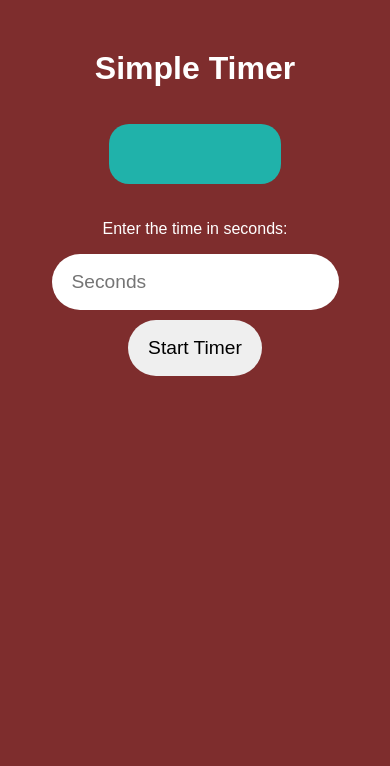
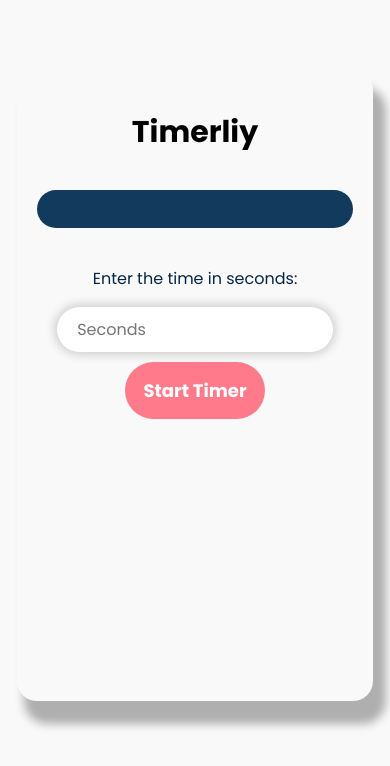
Before and after one commit to hussainshamim16/timerliy, a plain HTML site: page index.html in a window 390 px wide. Drawn offline with Linux system fonts and the light colour scheme.

Commit message:
final edditing of index

```diff
--- a/index.html
+++ b/index.html
@@ -5,19 +5,60 @@
     <meta name="viewport" content="width=device-width, initial-scale=1.0">
     <title>Simple JavaScript Timer</title>
     <style>
+        @import url('https://fonts.googleapis.com/css2?family=Poppins:ital,wght@0,100;0,200;0,300;0,400;0,500;0,600;0,700;0,800;0,900;1,100;1,200;1,300;1,400;1,500;1,600;1,700;1,800;1,900&display=swap');
+        :root{
+            --pink: #ff7a8a;
+            --whiter:#f9f9f9;
+            --dark:#062743;
+            --light: #113a5d;
+        }
+        *{
+
+            font-family: "Poppins", sans-serif;
+        }
         body {
-            font-family: Arial, sans-serif;
             text-align: center;
             margin-top: 50px;
-            background-color: rgb(126, 45, 45);
-            color: white;
+            background-color:var(--whiter);
+            color: var(--dark);
         }
+        #container{
+            /* border: 1px solid red; */
+            width: 50%;
+            height: 70vh;
+            padding: 20px 10px;
+            border-radius: 20px;
+            box-shadow: 10px 20px 10px 3px #0202024d;
+
+            margin: 0px auto;
+            margin-top: 70px;
+            text-align: center;
+
+
+        }
+h1{
+    color:black;
+    text-transform:capitalize;
+}
         input {
 
             font-size: 1.2em;
             padding: 17px 20px;
             border-radius: 50px;
             border: none;
+            /* background-color: black; */
+            width: 60%;
+            box-shadow: 0px 0px 10px 3px #0202022a;
+        }
+
+        #timerDisplay{
+            /* border: 1px solid red; */
+            display: inline-block;
+            width: 50%;
+            padding: 30px;
+            border-radius: 50px;
+            background-color: var(--light);
+            color: var(--whiter);
         }
         button {
             padding: 17px 20px;
@@ -25,25 +66,46 @@
             border: none;
             font-size: 1.2em;
             margin-top: 10px;
+            background-color: var(--pink);
+            color: white;
+            font-weight: 700;
         }
-        #timerDisplay{
-            /* border: 1px solid red; */
-            display: inline-block;
-            width: 30%;
-            padding: 30px;
-            border-radius: 20px;
-            background-color: lightseagreen;
+        @media only screen and (max-width: 600px){
+            #container{
+
+            width: 90%;
+
+            }
+            h1{
+                font-size: 30px;
+            }
+input{
+    width: 70%;
+    padding: 10px 20px;
+    font-size: 16px;
+}
+#timerDisplay{
+    width: 85%;
+    padding: 19px 15px;
+    font-size: 15px;
+}
+button{
+    font-size: 18px;
+    padding: 15px 18px;
+}
         }
     </style>
 </head>
 <body>
+    <div id="container">
+        <h1>timerliy</h1>
+        <p id="timerDisplay"></p>
+        <p>Enter the time in seconds:</p>
+        <input type="number" id="timeInput" placeholder="Seconds" min="1">
+        <br>
+        <button onclick="startTimer()" id="bt">Start Timer</button>
+    </div>
 
-    <h1>Simple Timer</h1>
-    <p id="timerDisplay"></p>
-    <p>Enter the time in seconds:</p>
-    <input type="number" id="timeInput" placeholder="Seconds" min="1">
-    <br>
-    <button onclick="startTimer()" id="bt">Start Timer</button>
 
     <script src="./script.js">
         </script>
```
